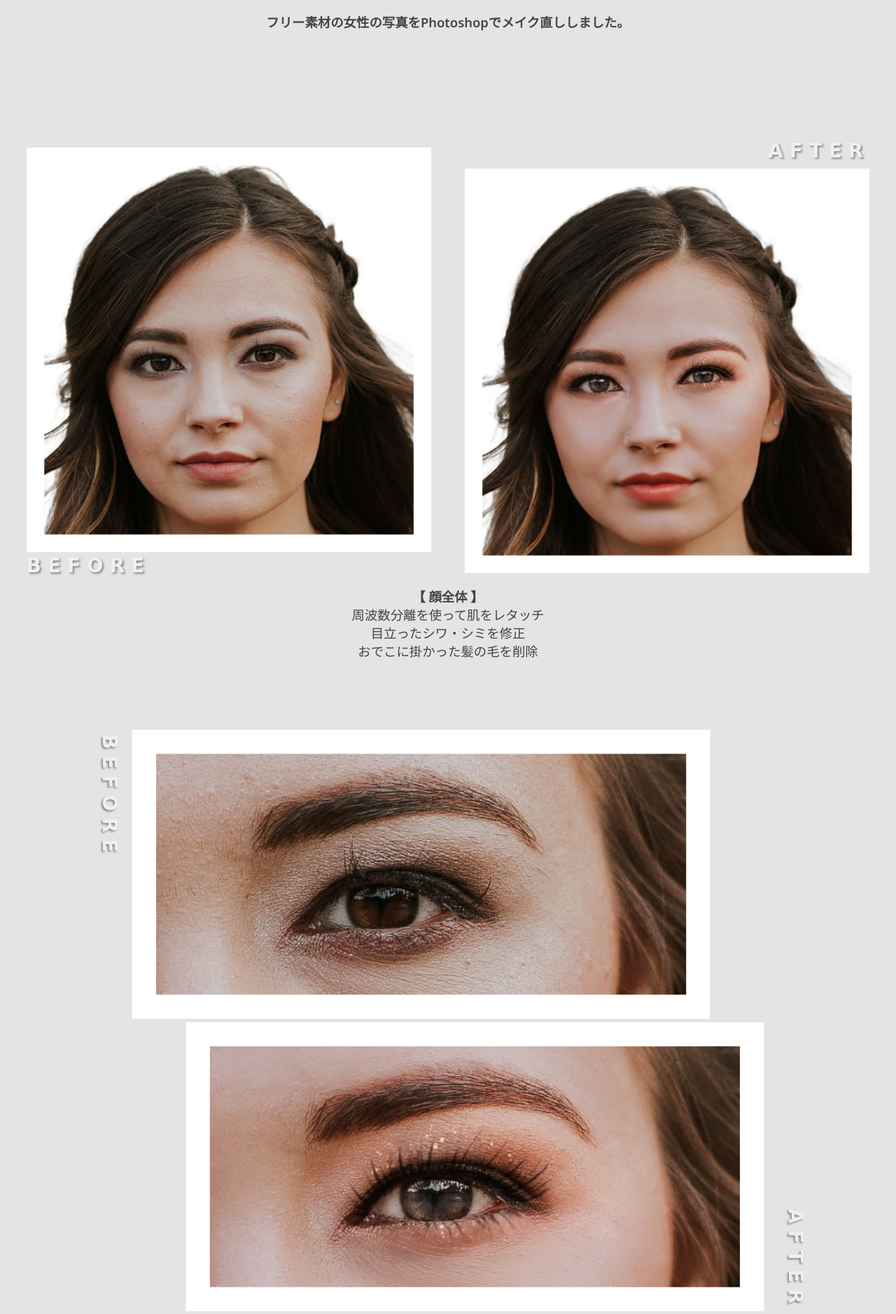
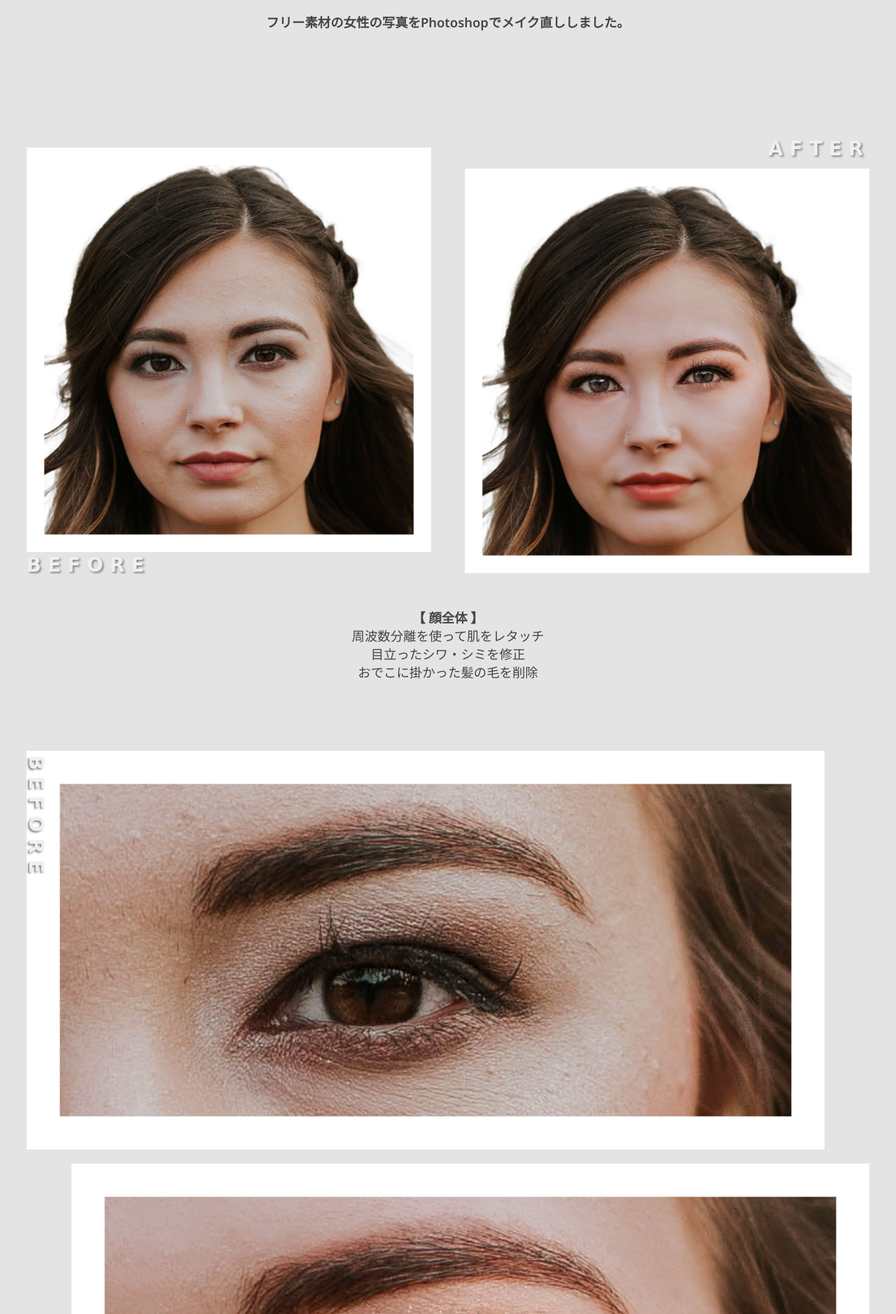
Before and after one commit to Buchi-18/portfolio, a PHP site: page /pages/works/adobe-work.html in a window 1280 px wide. Shown: the part 1448-3326 px from the top of the page at 70% size. Run offline with PHP 8.4, Linux system fonts and the light colour scheme; grey boxes labelled with a size stand in for pictures from a placeholder-image service; some libraries are stand-ins or nearby versions; some web fonts are replaced.

Commit message:
adobe page refactor

```diff
--- a/css/common.css
+++ b/css/common.css
@@ -107,6 +107,29 @@ h3 {
   a:hover {
     opacity: 1;
   }
+}
+/* ****************************** */
+/* fade */
+/* ****************************** */
+.fade {
+  opacity: 0;
+  transition: all 0.5s ease-out;
+}
+.fade-top {
+  transform: translate(0, -100px);
+}
+.fade-bottom {
+  transform: translate(0, 100px);
+}
+.fade-left {
+  transform: translate(-100px, 0);
+}
+.fade-right {
+  transform: translate(100px, 0);
+}
+.fade-in {
+  opacity: 1;
+  transform: translate(0, 0);
 }
 /* ****************************** */
 /* header */
@@ -232,25 +255,25 @@ h3 {
     transition: all 0.3s;
   }
   #mobileMenu.open .bar:nth-child(1) {
-    transform: translateY(10px) rotate(405deg);
+    transform: translateY(10.5px) rotate(405deg);
   }
   #mobileMenu.open .bar:nth-child(2) {
     opacity: 0;
   }
   #mobileMenu.open .bar:nth-child(3) {
-    transform: translateY(-10px) rotate(-405deg);
+    transform: translateY(-10.5px) rotate(-405deg);
   }
   .works-menu {
     line-height: 40px;
-    margin-bottom: 120px;
+    margin-bottom: 150px;
   }
   .work-cell {
     background: transparent;
     padding: 0;
-    position: absolute;
+    margin-right: 0;
+    text-align: right;
     top: 45px;
     right: 0;
-    line-height: 35px;
     transform: translateX(0);
   }
 }
--- a/js/main.js
+++ b/js/main.js
@@ -1,5 +1,7 @@
 "use strict";
-
+//  ******************************
+//  mobile menu bar
+//  ******************************
 const headerLists = document.getElementById("headerLists");
 const mobileMenu = document.getElementById("mobileMenu");
 const works = document.getElementById("worksMenu");
@@ -9,12 +11,29 @@ mobileMenu.addEventListener("click", function () {
 });
 
 works.addEventListener("click", function () {
-  console.log("foo");
   toggleOpenClassName();
 });
 
 function toggleOpenClassName() {
   headerLists.classList.toggle("open");
   mobileMenu.classList.toggle("open");
+}
+//  ******************************
+//  common fade
+//  ******************************
+window.addEventListener("load", commonFade)
+window.addEventListener("scroll", commonFade);
 
+function commonFade() {
+  const fades = document.querySelectorAll(".fade");
+  fades.forEach(function (fadeElement) {
+    const rect = fadeElement.getBoundingClientRect();
+    const rectHeight = rect.bottom - rect.top;
+    const isInView = -(rectHeight / 1.15) < rect.top && rect.bottom < window.innerHeight + (rectHeight / 2);
+  if (isInView) {
+    fadeElement.classList.add("fade-in");
+  } else {
+    fadeElement.classList.remove("fade-in");
+  }
+});
 }
--- a/pages/css/pages.css
+++ b/pages/css/pages.css
@@ -136,6 +136,9 @@
 /* ****************************** */
 /* adobe work */
 /* ****************************** */
+main{
+  overflow: hidden;
+}
 .adobe-work-item {
   padding: 2%;
   border-radius: 10px;
@@ -145,6 +148,7 @@
 .comparison-eye {
   margin-bottom: 100px;
 }
+
 .adobe-img-flex {
   position: relative;
   display: flex;
@@ -159,7 +163,7 @@
 .adobe-img-flex::before {
   content: "BEFORE";
   position: absolute;
-  bottom: -36px;
+  bottom: -5px;
   font-size: var(--txt-large);
   font-weight: 700;
   letter-spacing: 0.5rem;
@@ -170,7 +174,7 @@
 .adobe-img-flex::after {
   content: "AFTER";
   position: absolute;
-  top: -12px;
+  top: -15px;
   right: 25px;
   font-size: var(--txt-large);
   font-weight: 700;
@@ -180,29 +184,33 @@
   text-shadow: 2px 2px 3px #888;
 }
 .adobe-img-flex img:nth-child(1) {
-  transform: translate(-0vw, 0px);
+  margin-bottom: 30px;
 }
 .adobe-img-flex img:nth-child(2) {
-  transform: translate(0vw, 30px);
-}
-.comparison-mouth img:nth-child(1),
-.comparison-eye img:nth-child(1) {
-  transform: translate(-3vw, 0px);
-}
-.comparison-mouth img:nth-child(2),
-.comparison-eye img:nth-child(2) {
-  transform: translate(3vw, 0px);
+  margin-top: 30px;
 }
 .comparison-mouth div,
 .comparison-eye div {
   position: relative;
+  width: 98vw;
+  margin: 0 calc(50% - 49vw) 50px;
+  padding: 0 25px;
+}
+.comparison-mouth img:nth-child(1),
+.comparison-eye img:nth-child(1) {
+  margin-bottom: 15px;
+  padding-right: 5vw;
+}
+.comparison-mouth img:nth-child(2),
+.comparison-eye img:nth-child(2) {
+  padding-left: 5vw;
 }
 .comparison-mouth div::before,
 .comparison-eye div::before {
   content: "BEFORE";
   position: absolute;
   top: -10px;
-  left: -5.6vw;
+  left: 3vw;
   font-size: var(--txt-large);
   font-weight: 700;
   letter-spacing: 0.5rem;
@@ -211,13 +219,14 @@
   transform-origin: left;
   color: #efefef;
   text-shadow: 2px 2px 3px #888;
+  z-index: 1;
 }
 .comparison-mouth div::after,
 .comparison-eye div::after {
   content: "AFTER";
   position: absolute;
   bottom: -10px;
-  right: -6.5vw;
+  right: 2.5vw;
   font-size: var(--txt-large);
   font-weight: 700;
   letter-spacing: 0.5rem;
@@ -226,6 +235,7 @@
   transform-origin: right;
   color: #efefef;
   text-shadow: 2px 2px 3px #888;
+  z-index: 1;
 }
 
 .adobe-work-item dl dt {
@@ -236,6 +246,7 @@
 .comparison-mouth {
   margin-bottom: 30px;
 }
+
 .gif-image {
   margin: 3% auto;
   width: 95%;
--- a/pages/js/adobeWork.js
+++ b/pages/js/adobeWork.js
@@ -1,7 +1,9 @@
 "use strict";
+//  ******************************
+//  #combinePhoto fade in slide
+//  ******************************
 import { adobeWorkData } from "../js/adobeWorkData.js";
-
-// アニメーションスピード
+// animation speed
 const duration = 1000;
 const photoRow = document.querySelector(".photo-row");
 const rows = document.querySelectorAll(".photo-row > li");
@@ -18,13 +20,13 @@ setInterval(function () {
     randNum++;
   }
   showNum = randNum;
-  fadeOut();
+  photoLowFadeOut();
   setTimeout(function () {
     render();
   }, duration);
 }, 3000);
 
-//レンダー関数 *************************
+//render func *************************
 function render() {
   rows.forEach(function (row) {
     const { url, alt, title, href } = adobeWorkData[showNum];
@@ -38,10 +40,10 @@ function render() {
       showNum++;
     }
   });
-  fadeIn();
+  photoLowFadeIn();
 }
-//フェードアニメーション *************************
-function fadeOut() {
+//fade animation *************************
+function photoLowFadeOut() {
   photoRow.animate(
     {
       opacity: ["1", `0`],
@@ -54,7 +56,7 @@ function fadeOut() {
     }
   );
 }
-function fadeIn() {
+function photoLowFadeIn() {
   photoRow.animate(
     {
       opacity: ["0", `1`],
--- a/pages/works/adobe-work.html
+++ b/pages/works/adobe-work.html
@@ -108,8 +108,8 @@
         <div class="adobe-work-item">
           <div class="comparison-all">
             <div class="adobe-img-flex img-box">
-              <img src="../img/makeOver/makeBefore-all.jpg" alt="">
-              <img src="../img/makeOver/makeover-all.jpg" alt="">
+              <img class="fade fade-left" src="../img/makeOver/makeBefore-all.jpg" alt="">
+              <img class="fade fade-right" src="../img/makeOver/makeover-all.jpg" alt="">
             </div>
             <dl>
               <dt>【&nbsp;顔全体&nbsp;】</dt>
@@ -119,9 +119,9 @@
             </dl>
           </div>
           <div class="comparison-eye">
-            <div>
-              <img src="../img/makeOver/makeBefore-eye.jpg" alt="makeBefore-目元">
-              <img src="../img/makeOver/makeover-eye.jpg" alt="makeover-目元">
+            <div class="img-box">
+              <img class="fade fade-left" src="../img/makeOver/makeBefore-eye.jpg" alt="makeBefore-目元">
+              <img class="fade fade-right" src="../img/makeOver/makeover-eye.jpg" alt="makeover-目元">
             </div>
             <dl>
               <dt>【&nbsp;目元&nbsp;】</dt>
@@ -131,9 +131,9 @@
             </dl>
           </div>
           <div class="comparison-mouth">
-            <div>
-              <img src="../img/makeOver/makeBefore-mouth.jpg" alt="makeBefore-口元">
-              <img src="../img/makeOver/makeover-mouth.jpg" alt="makeAfter-口元">
+            <div class="img-box">
+              <img class="fade fade-left" src="../img/makeOver/makeBefore-mouth.jpg" alt="makeBefore-口元">
+              <img class="fade fade-right" src="../img/makeOver/makeover-mouth.jpg" alt="makeAfter-口元">
             </div>
             <dl>
               <dt>【&nbsp;口元&nbsp;】</dt>
@@ -151,7 +151,7 @@
         </div>
         <div class="adobe-work-item">
           <div class="gif-image">
-            <img src="../img/combinePhoto/combinePhoto.gif" alt="">
+            <img src="../img/combinePhoto/combinePhoto.gif" alt="プリント加工イメージgif">
           </div>
           <ul class="photo-row" style="opacity: 0;">
             <li><img src="https://dummyimage.com/200x200/000/fff" alt="design-img"></li>
```
Also changed, not shown: pages/img/combinePhoto/combinePhoto.gif.
